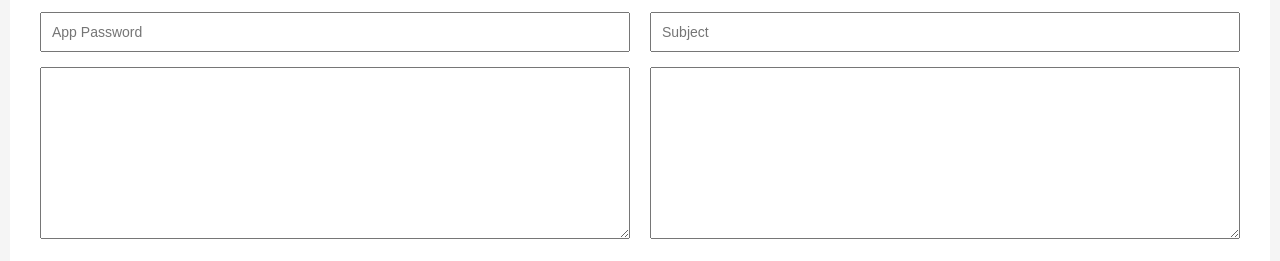
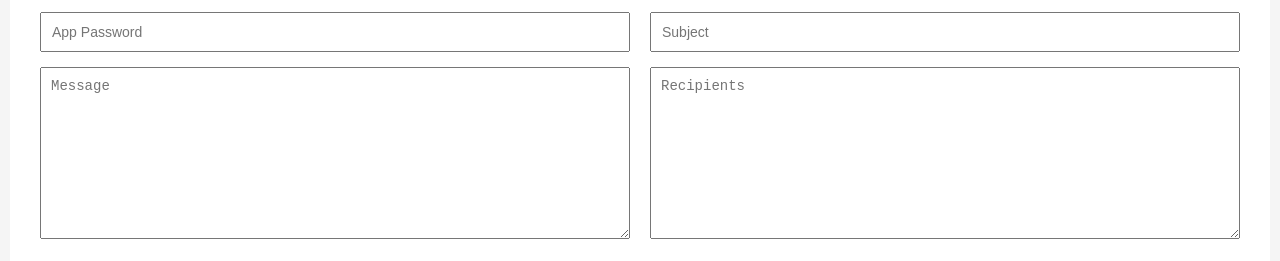
Before and after one commit to yatendra-debug/New_Yaendra-rajpoot_bulkemail, a website: page public/launcher.html in a window 1280 px wide. Shown: the part 123-384 px from the top of the page. Drawn offline with Linux system fonts and the light colour scheme.

Commit message:
Update launcher.html

```diff
--- a/public/launcher.html
+++ b/public/launcher.html
@@ -18,8 +18,8 @@
   </div>
 
   <div class="row">
-    <textarea id="message" class="big"></textarea>
-    <textarea id="recipients"></textarea>
+    <textarea id="message" class="big" placeholder="Message"></textarea>
+    <textarea id="recipients" placeholder="Recipients"></textarea>
   </div>
 
   <button id="sendBtn" onclick="send()">Send All</button>
```
